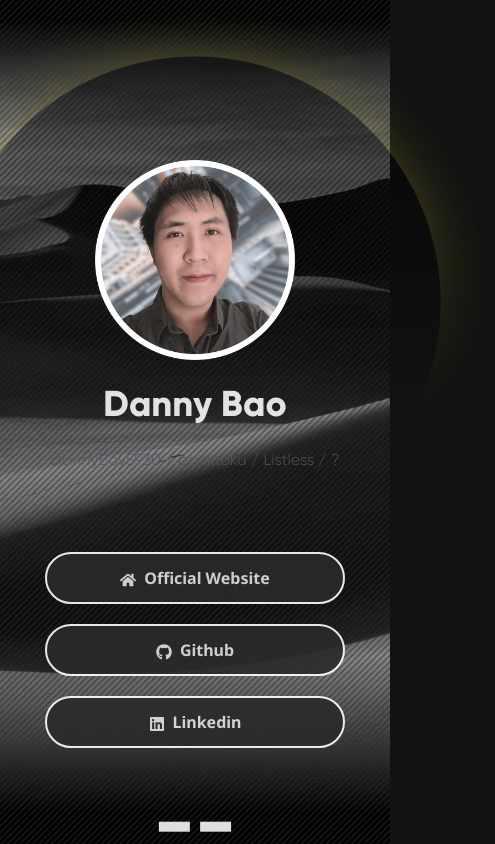
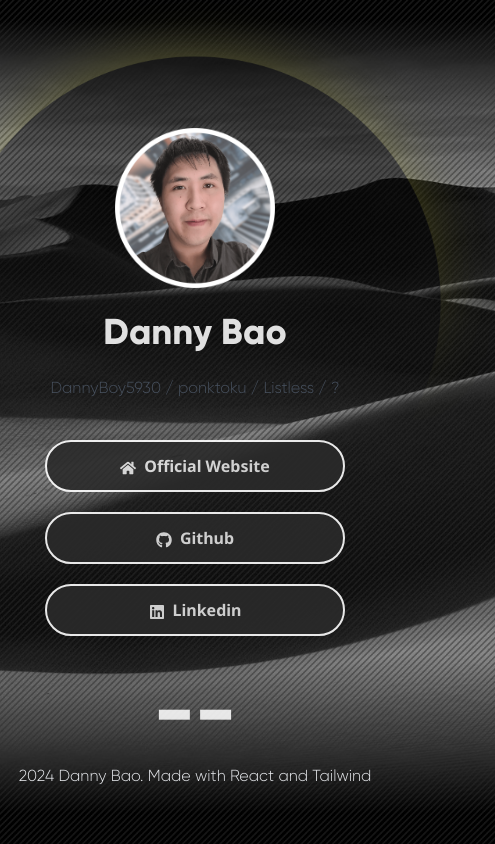
Before and after one commit to ponktoku/ponktoku-link-bio, a React (Vite) app: page / in a window 390 px wide. Shown: the whole page, 495 px wide, since content can reach past the window. Built offline with nearby package versions, Linux system fonts and the light colour scheme.

Commit message:
Refactor spacing between elements by decreasing margins, attempt to fix mobile view

```diff
--- a/src/App.tsx
+++ b/src/App.tsx
@@ -22,9 +22,7 @@ function App() {
             id="profileThumb"
             src={profileThumb}
             alt="Danny Bao"
-            className="mt-40 md:mt-60 relative"
-            height={200}
-            width={200}
+            className="mt-32 md:mt-60 w-40 md:w-52 relative"
           />
           <h1 id="name" className="text-4xl md:text-5xl my-6">
             Danny Bao
@@ -34,7 +32,7 @@ function App() {
           </h3>
         </header>
 
-        <main className="mt-20 font-bold flex flex-col gap-5 justify-center items-center">
+        <main className="mt-10 font-bold flex flex-col gap-5 justify-center items-center">
           <Button
             buttonText="Official Website"
             href="https://www.ponktoku.dev/"
--- a/src/index.css
+++ b/src/index.css
@@ -14,11 +14,11 @@ html {
   -moz-background-size: cover;
   -o-background-size: cover;
   background-size: cover;
-  position: fixed;
+  /* position: fixed; */
   top: 0;
   left: 0;
   width: 100%;
-  height: 100vh;
+  /* height: 100vh; */
   z-index: -1;
 }
 
```
